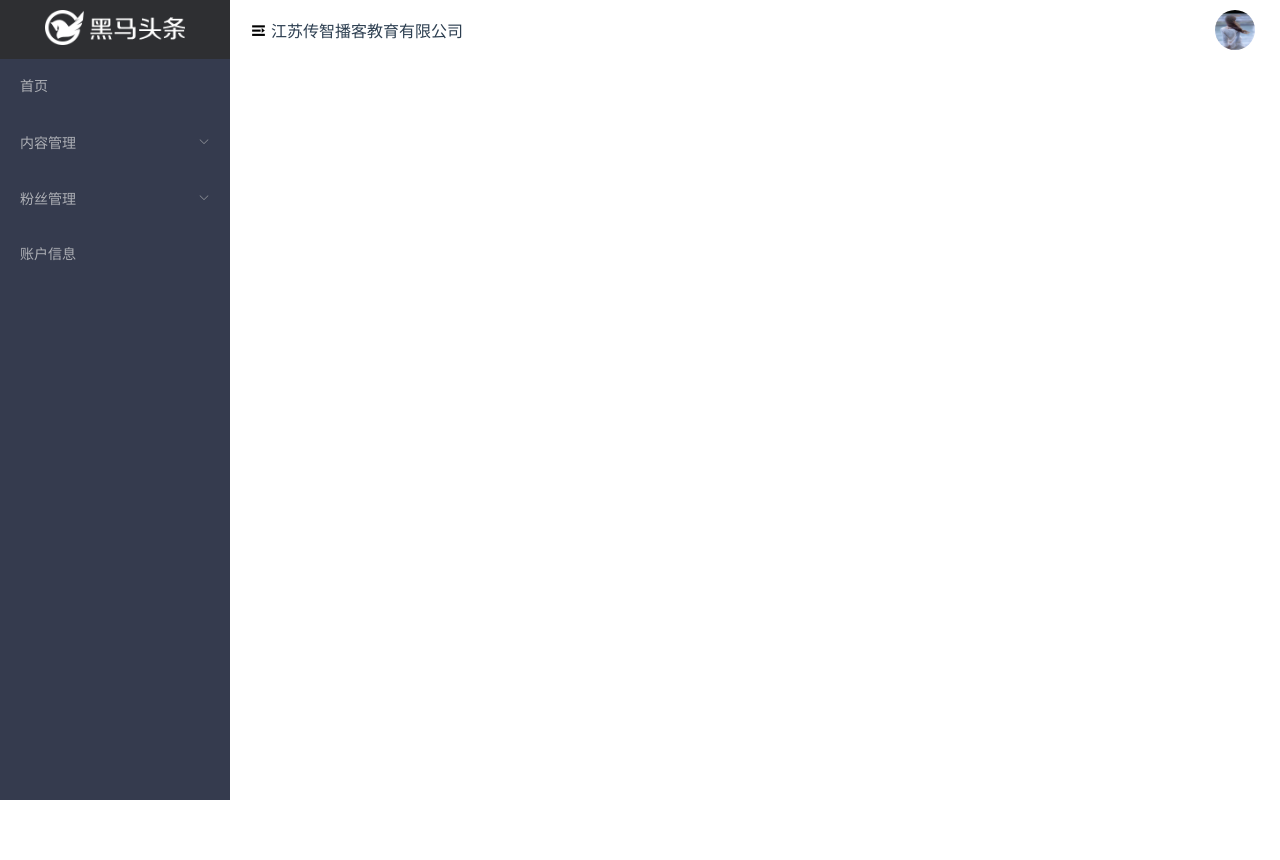
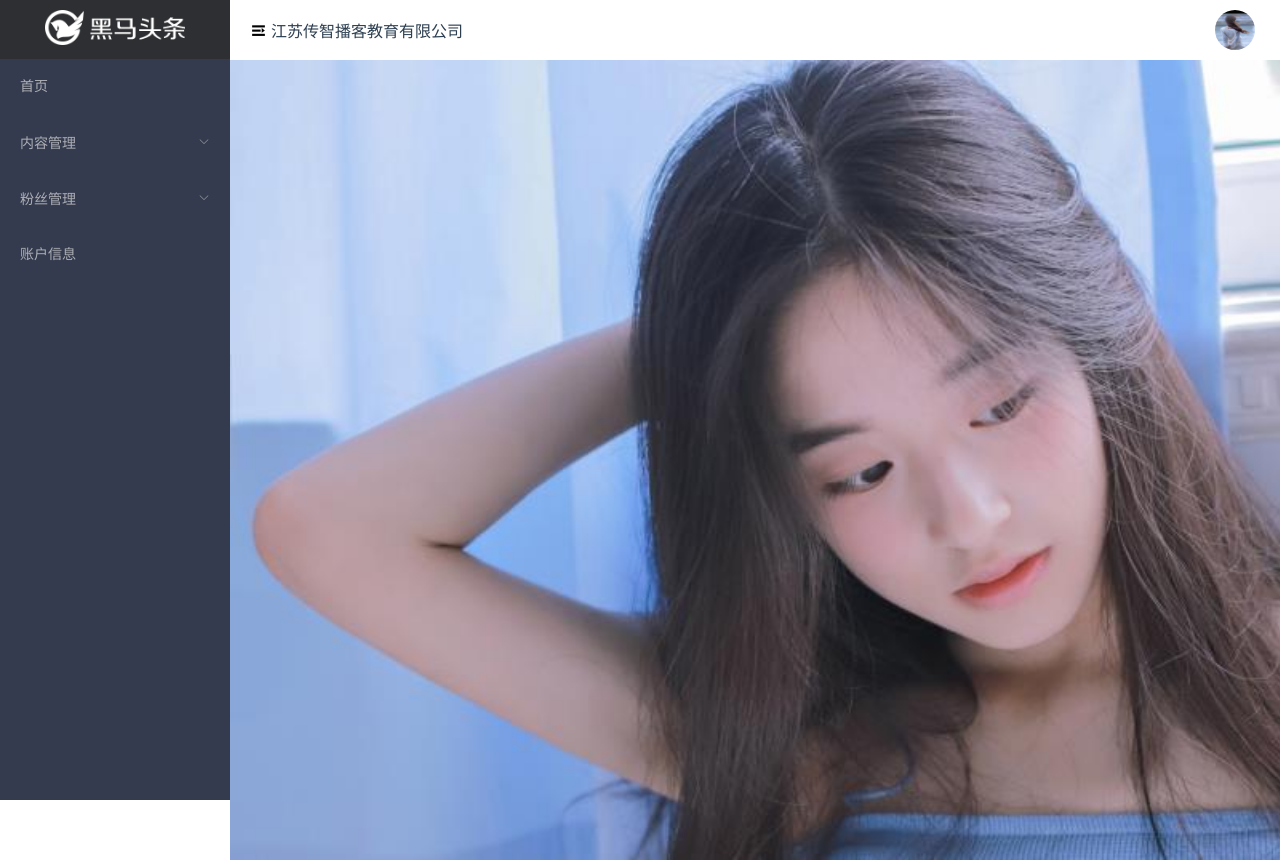
Before and after one commit to lmx15026569517/heimatoutiao89, a Vue app: page /#/home in a window 1280 px wide. Before the commit the page ends 800 px from the top, so only its background shows below. Built offline with nearby package versions, Linux system fonts and the light colour scheme; no server answers; sample sign-in values are in the browser's storage.

Commit message:
黑马头条PC-主页模块-导航守卫

```diff
--- a/src/main.js
+++ b/src/main.js
@@ -1,5 +1,6 @@
 import Vue from 'vue'
 import App from './App.vue'
+import './permission' // 引入js
 import router from './router'
 import ElementUI from 'element-ui' // 引入包
 import 'element-ui/lib/theme-chalk/index.css' // 引入样式
--- /dev/null
+++ b/src/permission/index.js
@@ -0,0 +1,18 @@
+// 权限拦截 导航守卫
+import router from '../router'
+// 全局前置守卫
+router.beforeEach(function (to, from, next) {
+  //  拦截谁 判断拦截地址
+  if (to.path !== ('/login')) {
+  // 进行权重判断 判断有无token 如果有放过没有 回到登录
+    let token = window.localStorage.getItem('user-token')
+    if (token) {
+    //  直接放过
+      next()
+    } else {
+      next('/login') // 强制跳转到登录页
+    }
+  } else {
+    next() // 直接放行
+  }
+})
--- a/src/router/index.js
+++ b/src/router/index.js
@@ -2,9 +2,9 @@
 import VueRouter from 'vue-router'
 import Home from '../views/home/index.vue'
 import Login from '../views/login/index.vue'
+import Home2 from '../views/home/home.vue' // 默认背景
 
 Vue.use(VueRouter)
-
 const routes = [
   {
     // 强制跳转
@@ -12,10 +12,16 @@
     redirect: '/home'
   },
   {
+    // 主页
     path: '/home',
-    component: Home
+    name: 'home',
+    component: Home,
+    children: [{
+      path: '', // 二级路由 什么都不写作 作为默认组件
+      component: Home2
+    }]
   }, {
-    // 主页
+    // 登录页面
     path: '/login',
     component: Login
   }
--- /dev/null
+++ b/src/views/home/home.vue
@@ -0,0 +1,20 @@
+<template>
+<!-- 二级组件的默认组件 -->
+  <div class='home'>
+
+  </div>
+</template>
+
+<script>
+export default {
+
+}
+</script>
+
+<style lang='less' scoped>
+  .home {
+      background-image: url('../../assets/img/home1.jpg');
+      height: 100vh;
+      background-size: cover;
+  }
+</style>
--- a/src/views/home/index.vue
+++ b/src/views/home/index.vue
@@ -14,8 +14,9 @@
          <layout-header></layout-header>
          </el-header>
          <!-- 主要区域 -->
-         <el-main>
-           <!-- 主要区域 -->
+         <el-main style="padding:0">
+           <!-- 主要区域  桌面没有显示图片 因为没有加容器 <router-view></router-view> -->
+           <router-view></router-view>
          </el-main>
      </el-container>
   </el-container>
```
Also changed, not shown: src/assets/img/home1.jpg (added).
